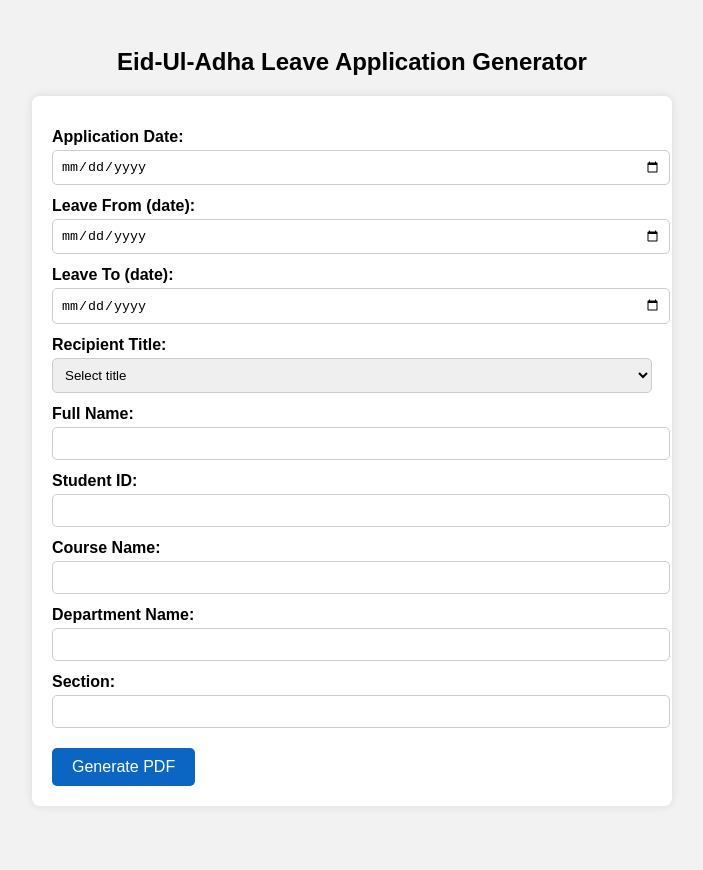
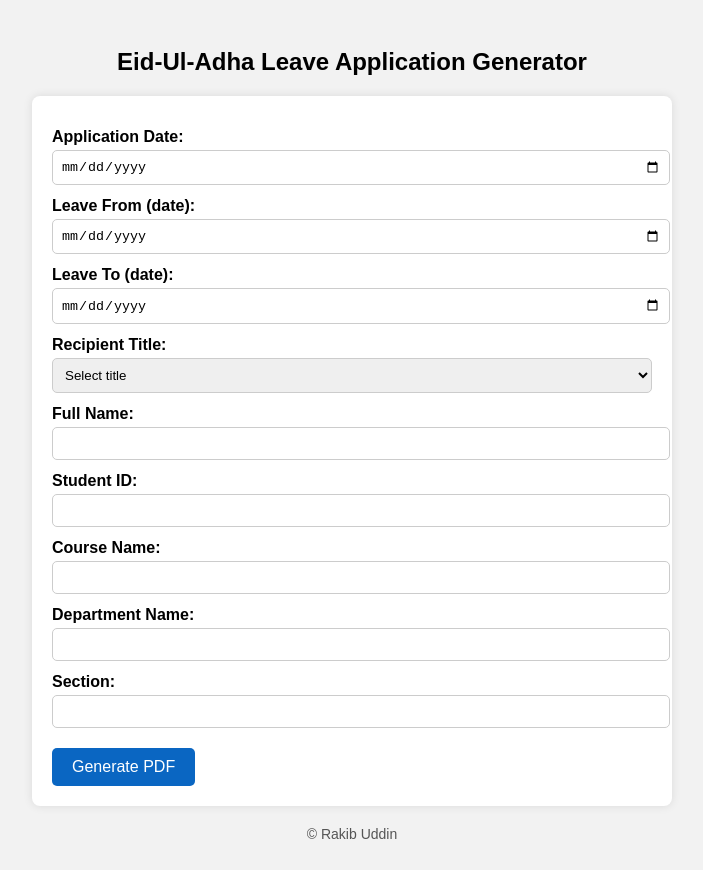
Before and after one commit to rakib08/Eid-Leave-Application, a plain HTML site: page index.html in a window 1280 px wide. Shown: the whole page, without its empty margins (288-991 px from the left). Before the commit the page ends 834 px from the top, so only its background shows below. Drawn offline with nearby package versions, Linux system fonts and the light colour scheme.

Commit message:
copyright

```diff
--- a/index.html
+++ b/index.html
@@ -154,5 +154,9 @@ American International University-Bangladesh (AIUB)
   }
 </script>
 
+<div style="text-align:center; margin-top:20px; font-size:14px; color:#555;">
+  &copy; Rakib Uddin
+</div>
+
 </body>
 </html>
```
